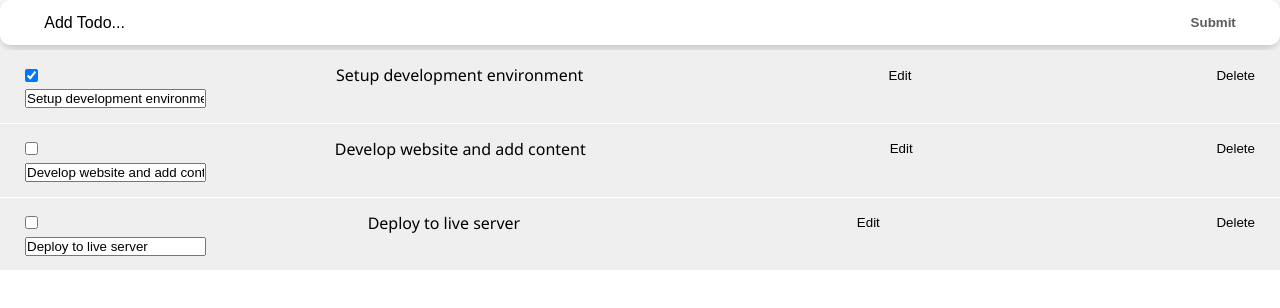
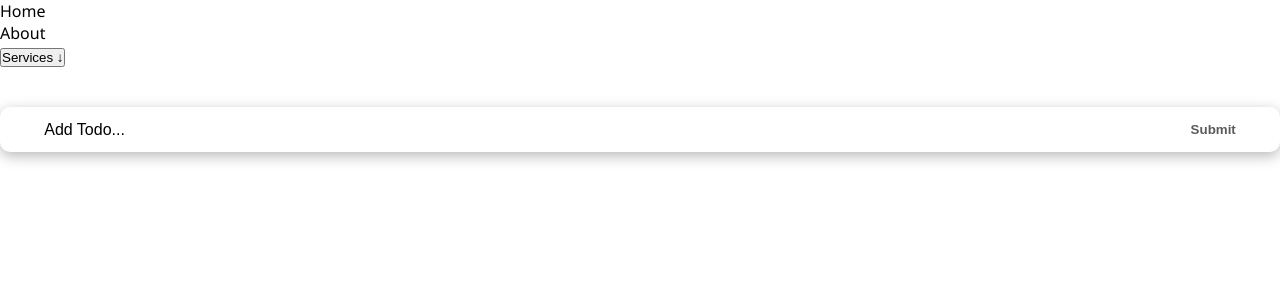
Before and after one commit to Donmark2k/react-todo-app, a React (Create React App) app: page / in a window 1280 px wide. Shown: the top 308 px of the page. Built offline with nearby package versions, Linux system fonts and the light colour scheme.

Commit message:
Add navbar

```diff
--- a/package.json
+++ b/package.json
@@ -8,6 +8,7 @@
     "@testing-library/user-event": "^13.5.0",
     "react": "^18.2.0",
     "react-dom": "^18.2.0",
+    "react-icons": "^4.7.1",
     "react-scripts": "5.0.1",
     "uuid": "^9.0.0",
     "web-vitals": "^2.1.4"
--- a/src/App.js
+++ b/src/App.js
@@ -1,9 +1,12 @@
 import './App.css';
 import TodosLogic from './components/TodosLogic';
+import Header from './components/Header';
+
 
 function App() {
   return (
     <div className="App">
+      <Header />
       <TodosLogic />
     </div>
   );
--- /dev/null
+++ b/src/components/NavBar.js
@@ -0,0 +1,29 @@
+import { useState, useEffect } from "react";
+
+const Navbar = () => {
+    const [dropdown, setDropdown] = useState(false);
+    useEffect(() => {
+        document.title = `Current state value: ${dropdown}`;
+      }, [dropdown]);
+
+    return (
+      <nav>
+        <ul>
+          <li>Home</li>
+          <li>About</li>
+          <li>
+          <button onClick={() => setDropdown(!dropdown)}>
+            Services <span>&#8595;</span>
+          </button>
+          {dropdown && (
+            <ul>
+              <li>Design</li>
+              <li>Development</li>
+            </ul>
+            )}
+          </li>
+        </ul>
+      </nav>
+    );
+  };
+  export default Navbar;
--- a/src/components/TodoItem.js
+++ b/src/components/TodoItem.js
@@ -1,15 +1,27 @@
 import styles from '../styles/TodoItem.module.css';
 import { useState } from 'react';
 
-const TodoItem = ({ itemProp, handleChange, delTodo }) => {
+const TodoItem = ({ itemProp, handleChange, delTodo, setUpdate }) => {
     const [editing, setEditing] = useState(false);
 
     const handleEditing = () => {
         setEditing(true);
       };
+      let viewMode = {};
+      let editMode = {};
+      if (editing) {
+        viewMode.display = 'none';
+      } else {
+        editMode.display = 'none';
+      }
+      const handleUpdatedDone = (event) => {
+        if (event.key === 'Enter') {
+          setEditing(false);
+        }
+      };
     return (
         <li className={styles.item}>
-              <div className={styles.content}>
+      <div className={styles.content} style={viewMode}>
 
         <input
           type="checkbox"
@@ -25,7 +37,13 @@ const TodoItem = ({ itemProp, handleChange, delTodo }) => {
         <input
       type="text"
       value={itemProp.title}
+      style={editMode}
+      onChange={(e) => console.log(e.target.value, itemProp.id)}
+
       className={styles.textInput}
+      onChange={(e) => setUpdate(e.target.value, itemProp.id)}
+      onKeyDown={handleUpdatedDone}
+
     />
       </li>
     );
--- a/src/components/TodosList.js
+++ b/src/components/TodosList.js
@@ -1,5 +1,5 @@
 import TodoItem from './TodoItem'
-const TodosList = ({ todosProps, handleChange, delTodo }) => {
+const TodosList = ({ todosProps, handleChange, delTodo, setUpdate }) => {
     return (
       <ul>
         {todosProps.map((todo) => (
@@ -8,6 +8,8 @@ const TodosList = ({ todosProps, handleChange, delTodo }) => {
             itemProp={todo}
             handleChange={handleChange}
             delTodo={delTodo}
+            setUpdate={setUpdate}
+
 
           />
         ))}
--- a/src/components/TodosLogic.js
+++ b/src/components/TodosLogic.js
@@ -1,29 +1,22 @@
-import { useState } from 'react';
+import { useState, useEffect } from 'react';
 import InputTodo from './InputTodo';
 import TodosList from './TodosList';
 import { v4 as uuidv4 } from "uuid";
 
 
 
+
 // other imported components here
 const TodosLogic = () => {
-  const [todos, setTodos] = useState([
-    {
-      id: uuidv4(),
-      title: 'Setup development environment',
-      completed: true,
-    },
-    {
-      id: uuidv4(),
-      title: 'Develop website and add content',
-      completed: false,
-    },
-    {
-      id: uuidv4(),
-      title: 'Deploy to live server',
-      completed: false,
-    },
-  ]);
+
+  function getInitialTodos() {
+    // getting stored items
+    const temp = localStorage.getItem('todos');
+    const savedTodos = JSON.parse(temp);
+    return savedTodos || [];
+  }
+
+  const [todos, setTodos] = useState(getInitialTodos());
 
   const handleChange = (id) => {
     setTodos((prevState) =>
@@ -54,6 +47,23 @@ const TodosLogic = () => {
   };
   setTodos([...todos, newTodo]);
 };
+const setUpdate = (updatedTitle, id) => {
+  setTodos(
+    todos.map((todo) => {
+      if (todo.id === id) {
+        todo.title = updatedTitle;
+      }
+      return todo;
+    })
+  );
+};
+
+useEffect(() => {
+  // storing todos items
+  const temp = JSON.stringify(todos);
+  localStorage.setItem('todos', temp);
+}, [todos]);
+
 
   return (
     <div>
@@ -61,6 +71,8 @@ const TodosLogic = () => {
 
       <TodosList todosProps={todos} handleChange={handleChange}
               delTodo={delTodo}
+              setUpdate={setUpdate}
+
               />
     </div>
   );
--- a/src/index.js
+++ b/src/index.js
@@ -2,12 +2,13 @@ import React from 'react';
 import ReactDOM from 'react-dom/client';
 import './index.css';
 import App from './App';
-// import '@/styles/app.css';
+import NavBar from './components/NavBar';
 
 
 const root = ReactDOM.createRoot(document.getElementById('root'));
 root.render(
   <React.StrictMode>
+        <NavBar />
     <App />
   </React.StrictMode>
 );
--- a/src/styles/TodoItem.module.css
+++ b/src/styles/TodoItem.module.css
@@ -24,3 +24,9 @@
     border: none;
     margin-left: 7px;
   }
+  .textInput {
+    width: 100%;
+    padding: 10px;
+    border: 1px solid #dfdfdf;
+    outline: none;
+  }
```
Also changed, not shown: 1 other file (tests, documents, lock files or other folders).
